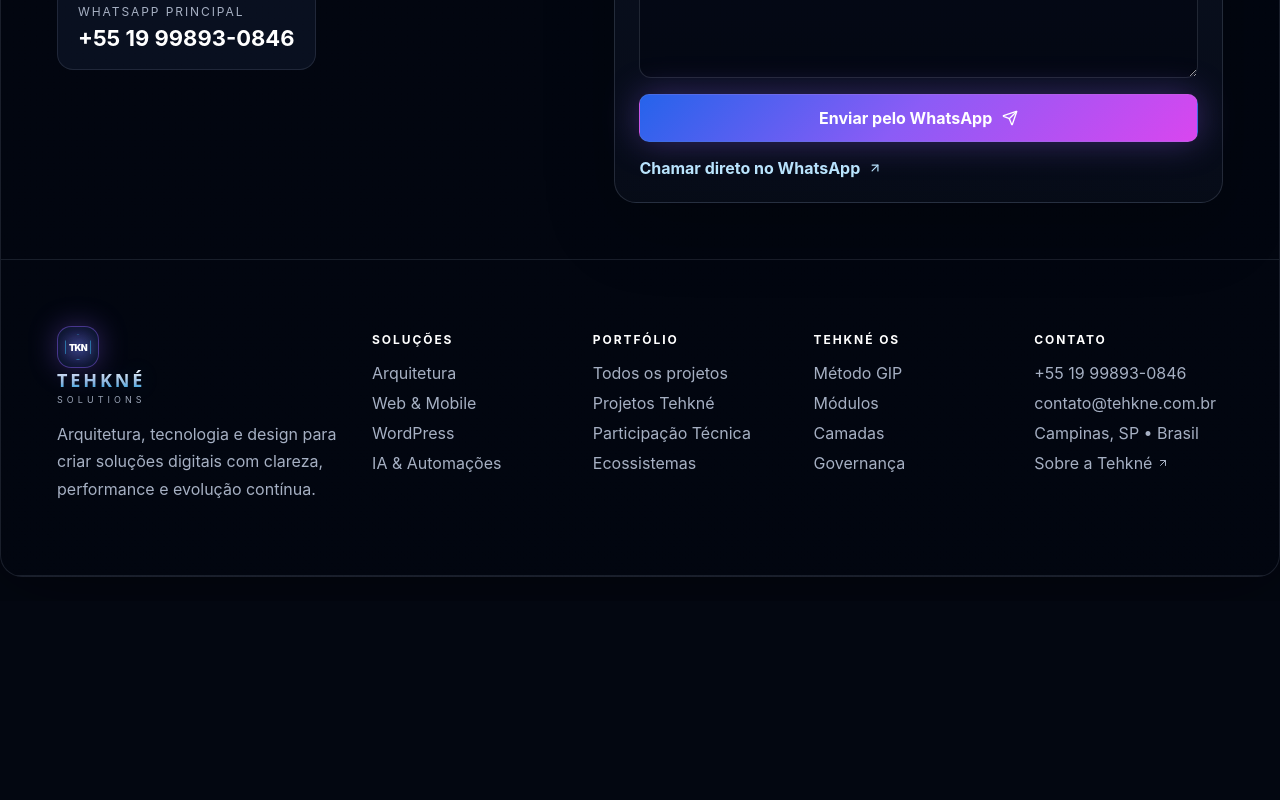
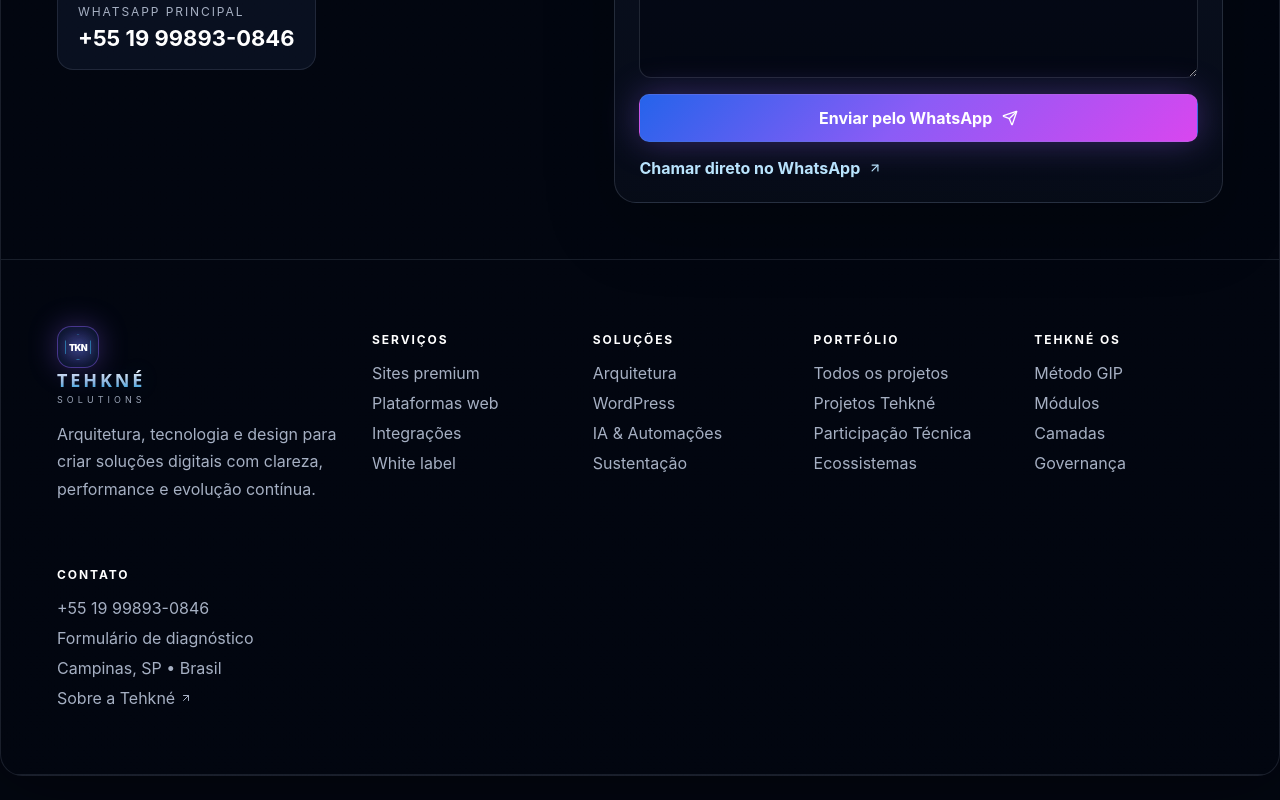
Before and after one commit to Tehkne-Solutions/tehkne-site, a Next.js app: page / in a window 1280 px wide. Shown: the part 6343-7143 px from the top of the page. Before the commit the page ends 6944 px from the top, so only its background shows below. Built offline with nearby package versions, Linux system fonts and the light colour scheme.

Commit message:
feat: add services links to footer

```diff
--- a/app/components/SiteFooter.tsx
+++ b/app/components/SiteFooter.tsx
@@ -14,11 +14,18 @@ export default function SiteFooter() {
         <p>Arquitetura, tecnologia e design para criar soluções digitais com clareza, performance e evolução contínua.</p>
       </div>
       <div>
+        <h4>Serviços</h4>
+        <a href="/servicos#site-institucional-alta-performance">Sites premium</a>
+        <a href="/servicos#plataforma-web-sob-medida">Plataformas web</a>
+        <a href="/servicos#integracoes-crm-erp-apis">Integrações</a>
+        <a href="/servicos#white-label-tecnico-agencias">White label</a>
+      </div>
+      <div>
         <h4>Soluções</h4>
         <a href="/solucoes#diagnostico-arquitetura">Arquitetura</a>
-        <a href="/solucoes#sites-plataformas">Web & Mobile</a>
         <a href="/solucoes#wordpress-avancado">WordPress</a>
         <a href="/solucoes#ia-automacoes">IA & Automações</a>
+        <a href="/solucoes#sustentacao-evolucao">Sustentação</a>
       </div>
       <div>
         <h4>Portfólio</h4>
@@ -37,7 +44,7 @@ export default function SiteFooter() {
       <div>
         <h4>Contato</h4>
         <a href={href} target="_blank" rel="noreferrer">{WHATSAPP_DISPLAY}</a>
-        <a href="mailto:contato@tehkne.com.br">contato@tehkne.com.br</a>
+        <a href="/contato#contato-form">Formulário de diagnóstico</a>
         <a href="/contato#localizacao">Campinas, SP • Brasil</a>
         <a href="/sobre">Sobre a Tehkné <ArrowUpRight size={12} /></a>
       </div>
```
